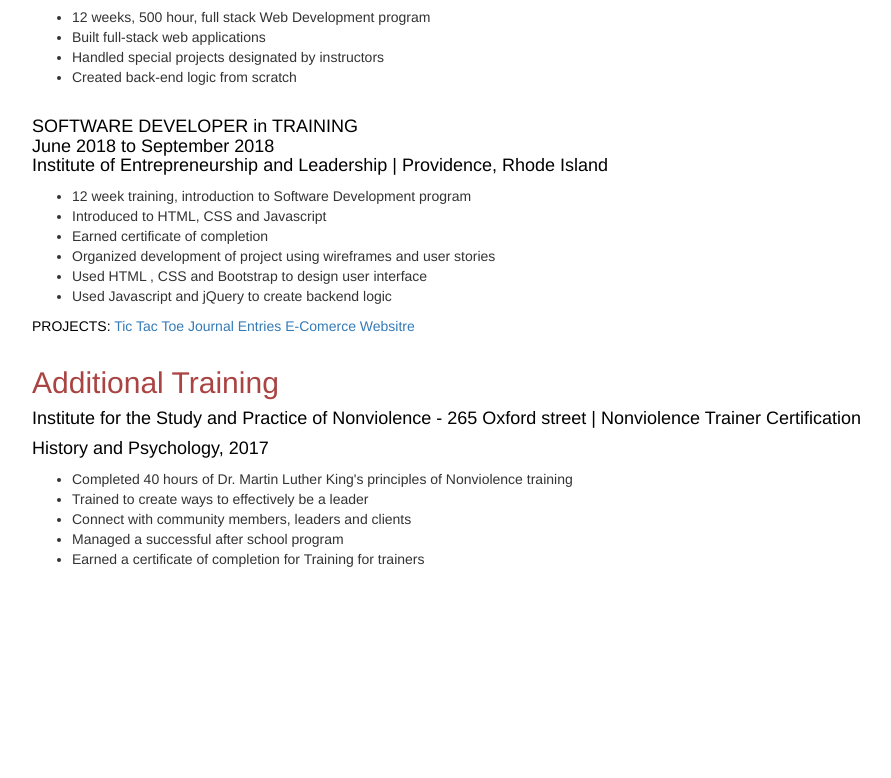
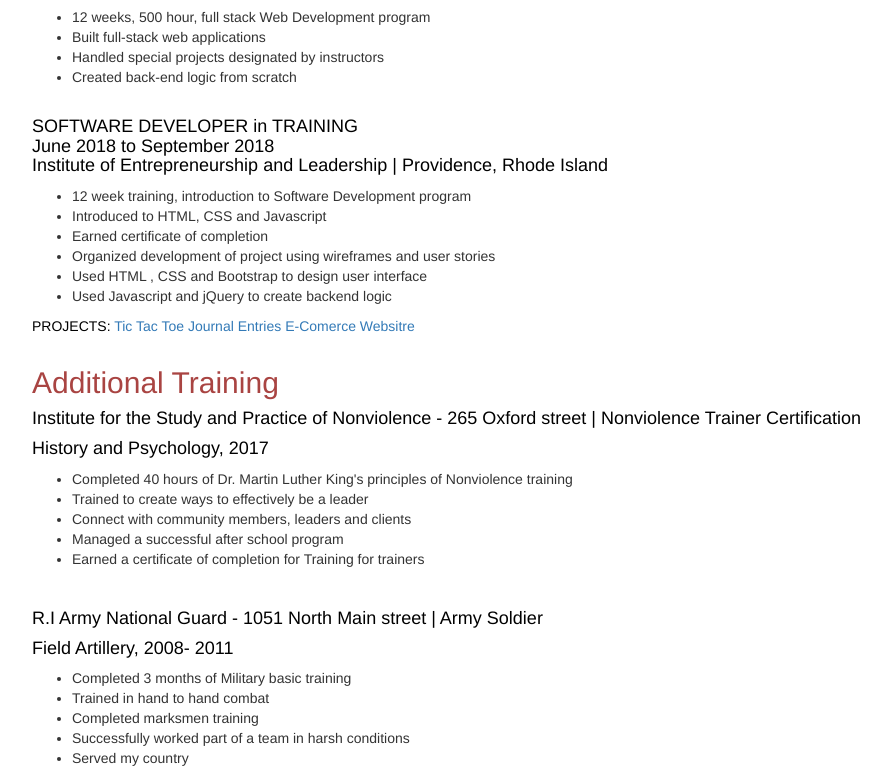
Before and after one commit to Antkeo1/devResume, a plain HTML site: page index.html in a window 1280 px wide. Shown: the part 685-1463 px from the top of the page, without its empty margins (38-929 px from the left). Before the commit the page ends 1284 px from the top, so only its background shows below. Drawn offline with nearby package versions, Linux system fonts and the light colour scheme.

Commit message:
added military training

```diff
--- a/index.html
+++ b/index.html
@@ -103,6 +103,16 @@
       <li>Earned a certificate of completion for Training for trainers</li>
     </ul>
     <br>
+    <h4 >R.I Army National Guard - 1051 North Main street | Army Soldier</h4>
+      <h4 >Field Artillery, 2008- 2011</h4>
+
+      <ul>
+        <li>Completed 3 months of Military basic training</li>
+        <li>Trained in hand to hand combat</li>
+        <li>Completed marksmen training</li>
+        <li>Successfully worked part of a team in harsh conditions</li>
+        <li>Served my country</li>
+      </ul>
   </div>
 </div>
 
```
